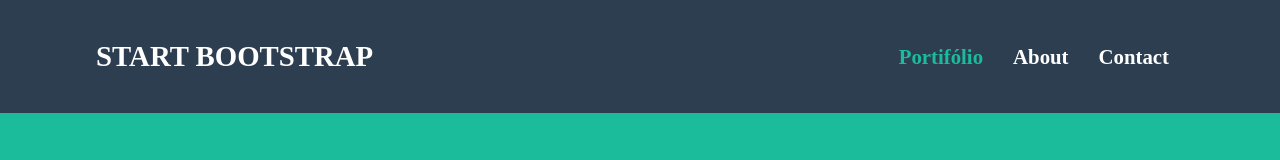
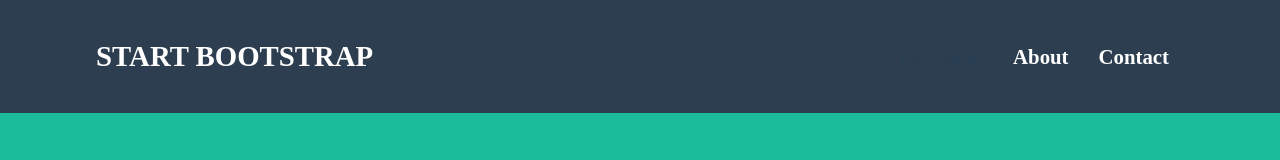
Before and after one commit to guilhermessouto/projeto-modelo05, a plain HTML site: page index.html in a window 1280 px wide. In both pictures the pointer is over the link "Portifólio". Shown: the top 160 px of the page. Drawn offline with Linux system fonts and the light colour scheme.

Commit message:
Update style.css

```diff
--- a/style.css
+++ b/style.css
@@ -23,7 +23,8 @@
     font-size: 1.3em;
     padding: 15px ;}
 
-#nav a:hover{color: rgb(26, 188, 156);
+#nav a:hover{color: rgb(42, 62, 82);
+    text-shadow: none;
     transition-delay: 180ms;}
 
 
```
